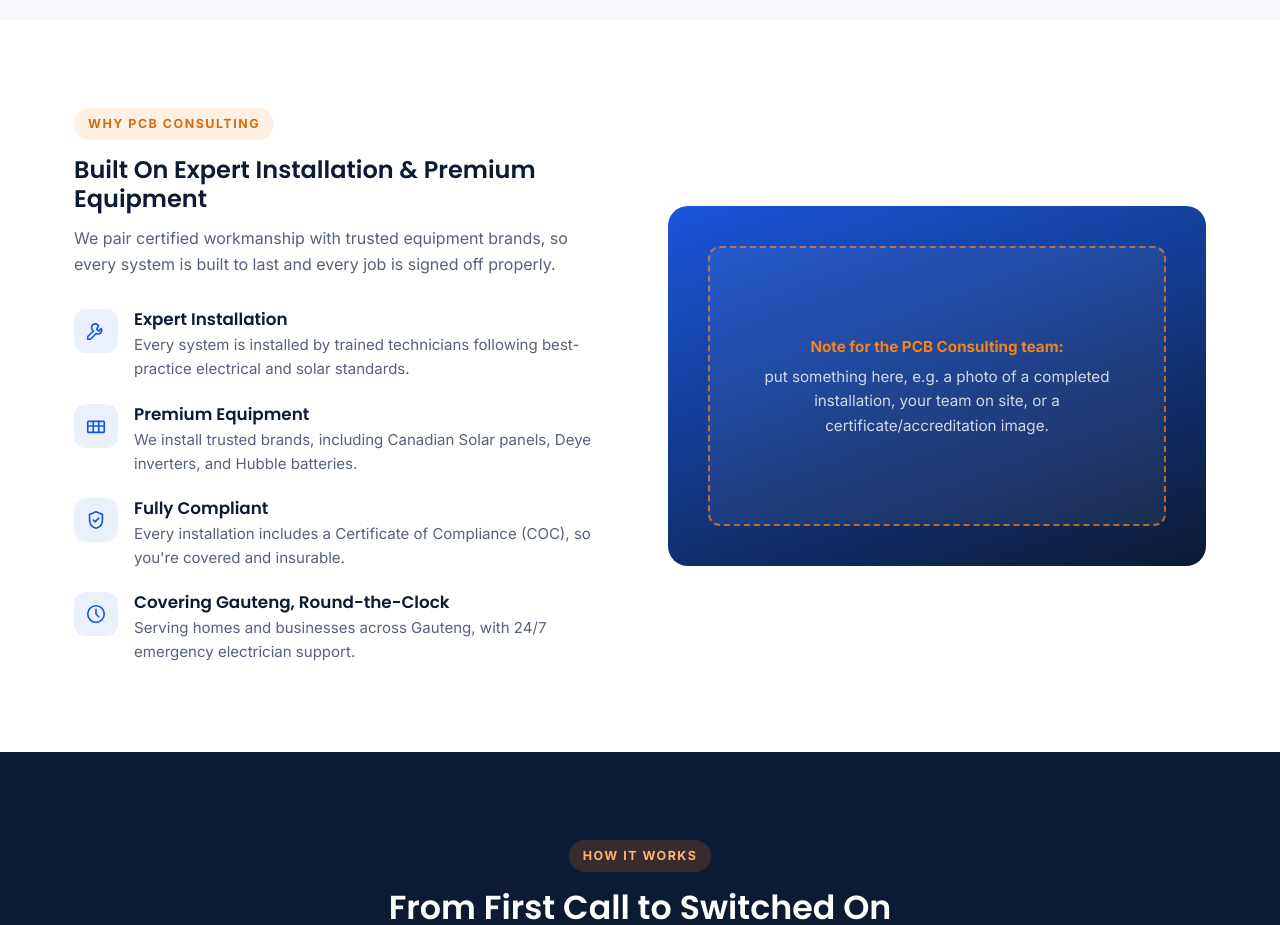
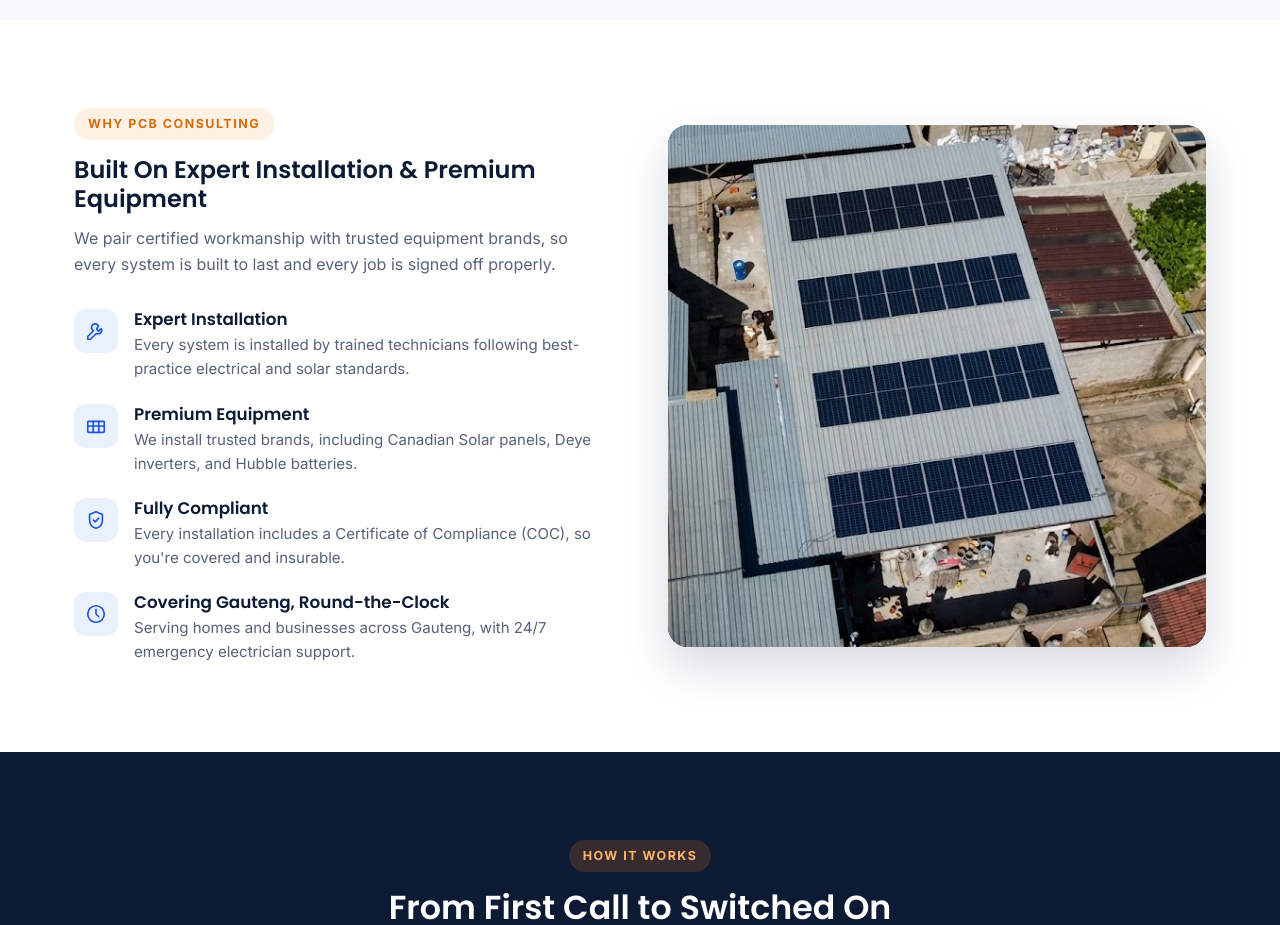
Before and after one commit to psyphin234/pcb-consulting-website, a plain HTML site: page index.html in a window 1280 px wide. Shown: the part 2120-3045 px from the top of the page. Drawn offline with Linux system fonts and the light colour scheme.

Commit message:
Add warehouse roof photo to the home page "Why PCB Consulting" panel
Replaces the placeholder note with an optimised JPG of the client's
warehouse rooftop installation. Raw client photos in Pics/ are ignored.

Co-Authored-By: Claude Opus 5.5 <noreply@anthropic.com>
Claude-Session: https://claude.ai/code/session_01V9Ney7mm2fxDvJ2BAHzHJm

```diff
--- a/css/style.css
+++ b/css/style.css
@@ -421,21 +421,8 @@ section { padding: 88px 0; }
   color: #fff;
 }
 .why-art svg { width: 100%; height: auto; }
-.why-art .why-art-placeholder {
-  min-height: 280px;
-  margin: 0;
-  display: flex;
-  align-items: center;
-  justify-content: center;
-  flex-direction: column;
-  text-align: center;
-  gap: 6px;
-  background: rgba(255, 255, 255, 0.06);
-  border: 2px dashed rgba(245, 130, 31, 0.7);
-  color: rgba(255, 255, 255, 0.8);
-  font-size: 0.95rem;
-}
-.why-art .why-art-placeholder strong { color: var(--color-accent); }
+.why-art-photo { padding: 0; overflow: hidden; box-shadow: var(--shadow-lg); }
+.why-art-photo img { display: block; width: 100%; height: auto; }
 
 .logo-showcase {
   background: var(--color-surface);
--- a/index.html
+++ b/index.html
@@ -288,10 +288,8 @@
         </div>
       </div>
     </div>
-    <div class="why-art" data-reveal>
-      <div class="why-art-placeholder placeholder-note">
-        <strong>Note for the PCB Consulting team:</strong> put something here, e.g. a photo of a completed installation, your team on site, or a certificate/accreditation image.
-      </div>
+    <div class="why-art why-art-photo" data-reveal>
+      <img src="assets/installs/warehouse-roof.jpg" alt="Aerial view of solar panel rows installed on a warehouse roof" width="570" height="553" loading="lazy">
     </div>
   </div>
 </section>
```
Also changed, not shown: assets/installs/warehouse-roof.jpg (added), 2 other files.
